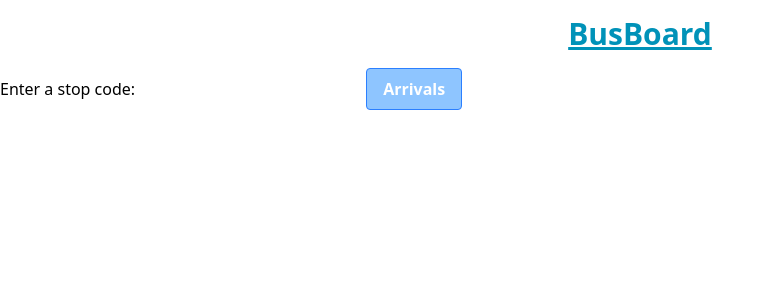
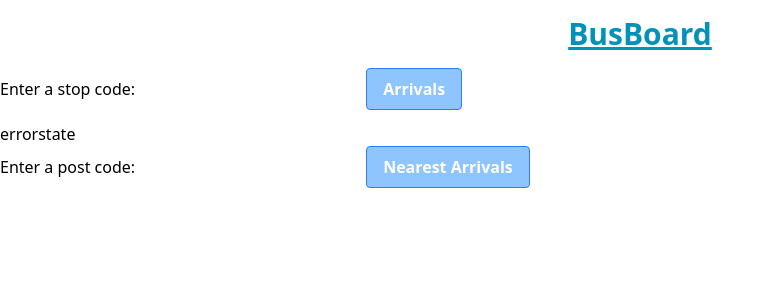
Before and after one commit to tmgls/busboard, a React (Vite) app: page / in a window 1280 px wide. Shown: the top 300 px of the page, without its empty margins (0-775 px from the left). Built offline with nearby package versions, Linux system fonts and the light colour scheme.

Commit message:
Add components for requesting bus by postcode

```diff
--- /dev/null
+++ b/components/NearestArrivals.tsx
@@ -0,0 +1,43 @@
+import {useEffect, useState} from 'react';
+import {Bus} from '../backend/fetchArrivals';
+import {PostCodeForm } from './PostCodeForm';
+import{BusCard} from './BusCard';
+import{getArrivalsByPostcode} from '../backend/fetchStopsByPostcode';
+
+export function NearestArrivals() {
+  const [arrivalsData, setArrivalsData] = useState<Bus[]>();
+  const [errorMessage, setErrorMessage] = useState<string>();
+
+  async function handleGetArrivals(postcode: string){
+    let data = await getArrivalsByPostcode(postcode);
+    if( data.success){
+      setArrivalsData([...data.array!]);
+      console.log("data set");
+      console.log(data.array);
+      console.log(arrivalsData);
+      console.log(!!arrivalsData);
+    }
+    else{
+      setErrorMessage("No data found for post code")
+    }
+  }
+
+    return (
+      <>
+        {!arrivalsData &&
+          <>
+            <h2>errorstate</h2>
+            <h2>{errorMessage}</h2>
+          </>
+        }
+        <PostCodeForm onSubmit={handleGetArrivals}/>
+        {arrivalsData &&
+          <div>
+              {arrivalsData!.map((bus) => (
+              <BusCard busData={bus} key={String(bus.destinationName) + String(bus.expectedArrival)} />
+              ))}
+            </div>
+          }
+      </>
+    );
+  }
--- /dev/null
+++ b/components/PostCodeForm.tsx
@@ -0,0 +1,30 @@
+import {useState} from 'react';
+
+export function PostCodeForm({onSubmit} : {onSubmit: Function}) {
+  const [postCode, setPostCode] = useState<string>("");
+
+  const handlePostCodeChange = (event : React.ChangeEvent<HTMLInputElement>) => {
+    event.preventDefault();
+    setPostCode(event.currentTarget.value);
+  }
+
+  const handleSubmit = (event : React.FormEvent<HTMLFormElement>) => {
+    event.preventDefault(); //prevent page frefresh
+    onSubmit(postCode);
+  }
+
+  return (
+    <form onSubmit={handleSubmit}>
+      <label> Enter a post code:
+        <input
+          type="text"
+          onChange={handlePostCodeChange}
+          value={postCode}
+        />
+      </label>
+      <button type="submit" className="bg-blue-300 hover:bg-green-300 text-white font-semibold hover:text-white py-2 px-4 mb-3 border border-blue-500 hover:border-green-500 rounded">
+        Nearest Arrivals
+      </button>
+    </form>
+  )
+}
--- a/src/App.tsx
+++ b/src/App.tsx
@@ -1,4 +1,5 @@
 import {Arrivals} from '../components/Arrivals';
+import {NearestArrivals} from '../components/NearestArrivals';
 
 function App() {
   return (
@@ -6,6 +7,7 @@ function App() {
         <h1 className="text-3xl font-bold underline text-center text-cyan-600 m-4"
         >BusBoard</h1>
         <Arrivals/>
+        <NearestArrivals/>
     </>
   )
 }
```
